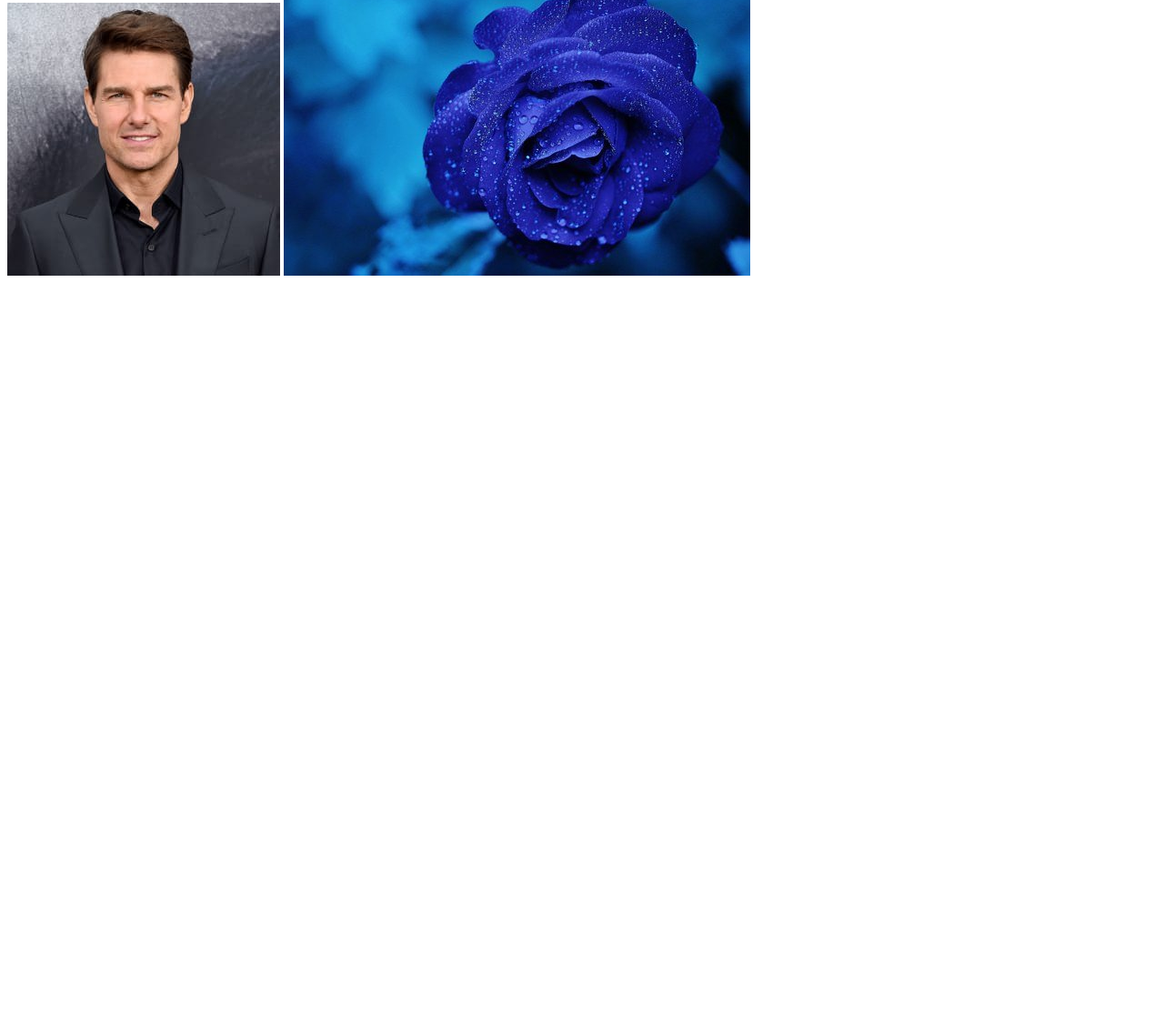
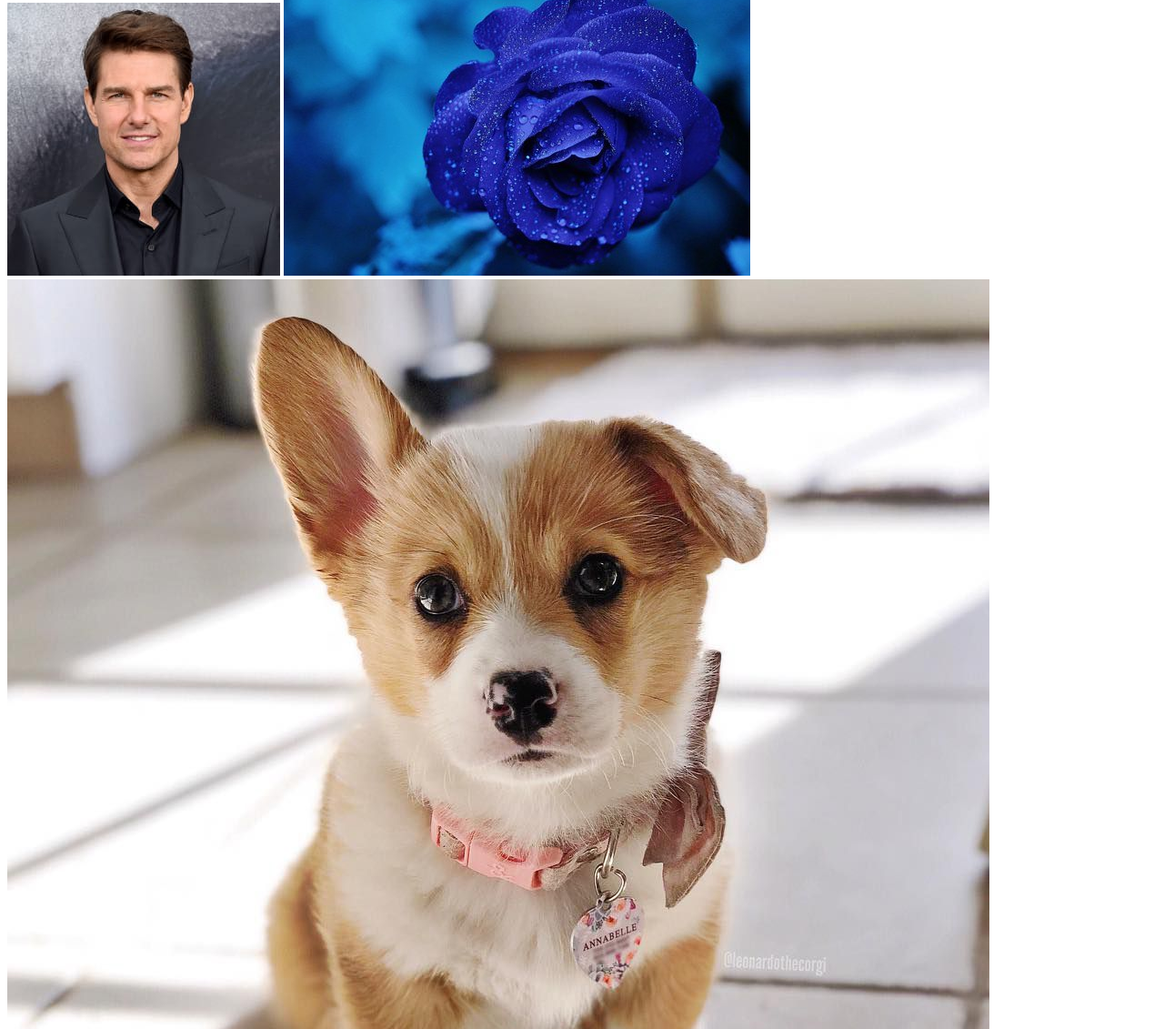
Before and after one commit to Shammi-Shiba/my-first-repo, a plain HTML site: page index.html in a window 1280 px wide. Shown: the part 334-1465 px from the top of the page at 91% size. Before the commit the page ends 800 px from the top, so only its background shows below. Drawn offline with Linux system fonts and the light colour scheme.

Commit message:
Corgi added

```diff
--- a/index.html
+++ b/index.html
@@ -27,6 +27,7 @@
     <h3>I can code now and then</h3>
     <img src="tom.jpg" alt="Hero Tom pictures">
     <img src="rose.jpg" alt="A rose pictures">
+    <img src="images/corgi.jpg" alt="">
 
 </body>
 
```
Also changed, not shown: images/corgi.jpg (renamed from corgi.jpg).
